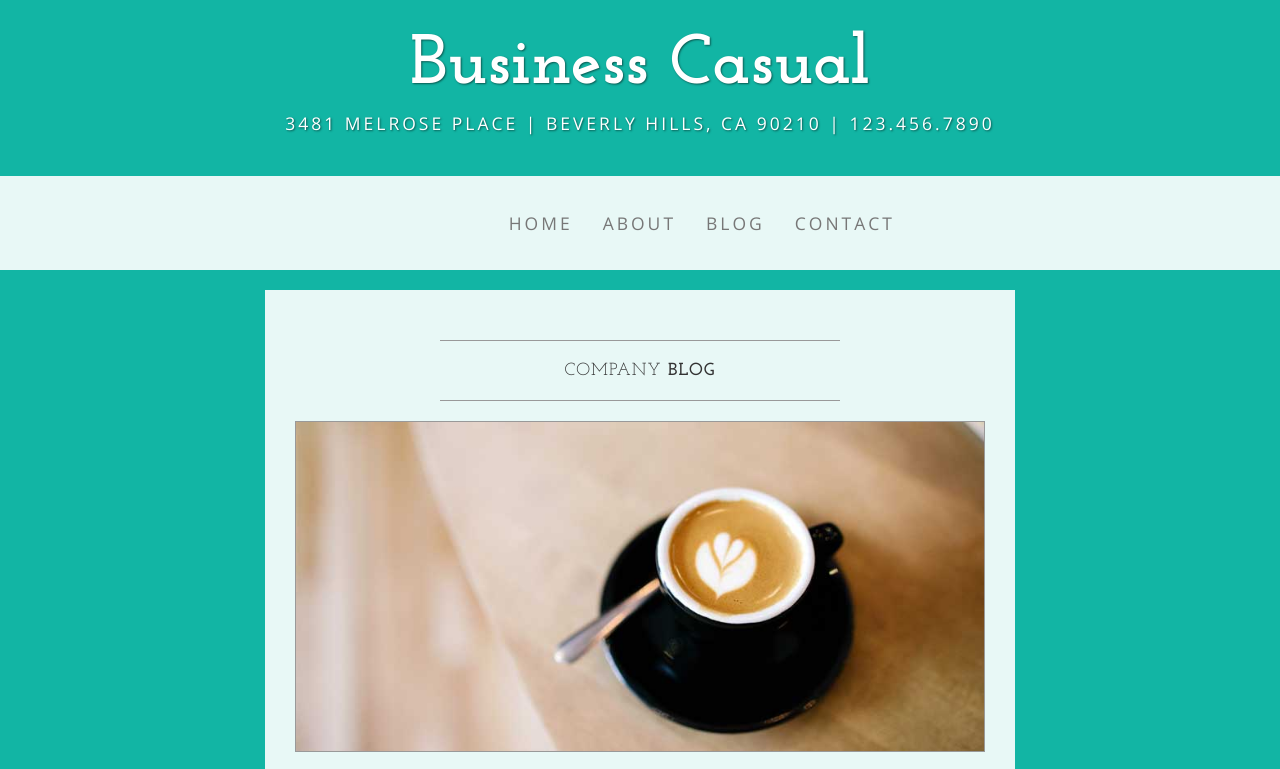
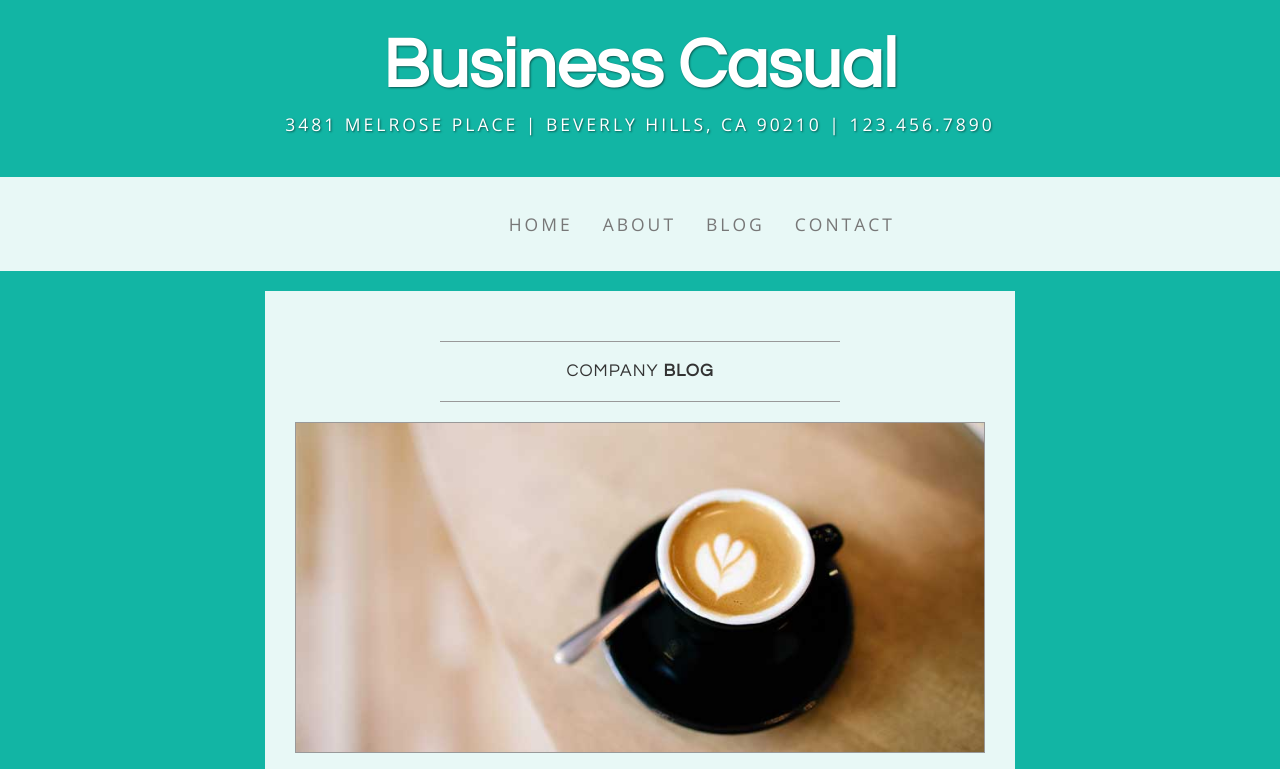
Before and after one commit to rae-perez/rae-perez.github.io, a plain HTML site: page blog.html in a window 1280 px wide. Shown: the top 769 px of the page. Drawn offline with nearby package versions, Linux system fonts and the light colour scheme.

Commit message:
css/business-casual.css

```diff
--- a/css/business-casual.css
+++ b/css/business-casual.css
@@ -19,7 +19,7 @@ h4,
 h5,
 h6 {
     text-transform: uppercase;
-    font-family: "Josefin Slab","Helvetica Neue",Helvetica,Arial,sans-serif;
+    font-family: "Avant Garde", Avantgarde, "Century Gothic", CenturyGothic, AppleGothic, sans-serif;
     font-weight: 700;
     letter-spacing: 1px;
 }
@@ -135,7 +135,7 @@ footer p {
         padding: 30px 0 10px;
         text-align: center;
         text-shadow: 1px 1px 2px rgba(0,0,0,0.5);
-        font-family: "Josefin Slab","Helvetica Neue",Helvetica,Arial,sans-serif;
+        font-family: "Avant Garde", Avantgarde, "Century Gothic", CenturyGothic, AppleGothic, sans-serif;
         font-size: 5em;
         font-weight: 700;
         line-height: normal;
```
